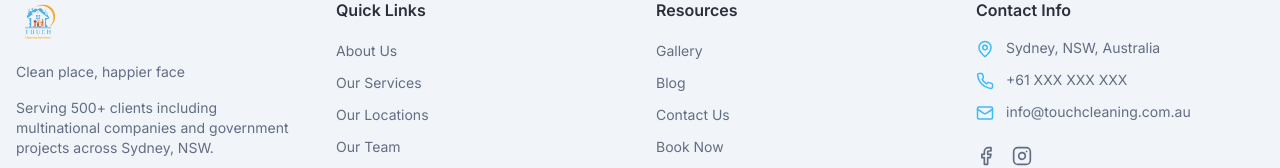
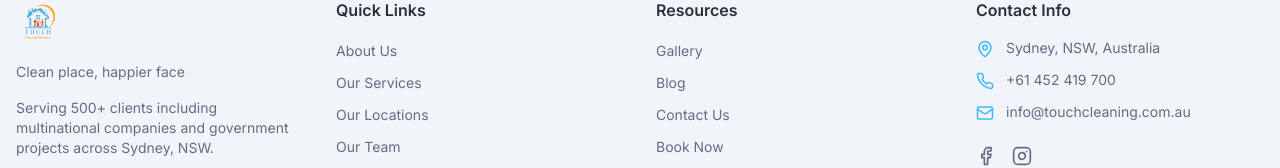
Before and after one commit to kingkoosal123-bit/touchcleaning, a React (Vite) app: page / in a window 1280 px wide. Shown: the part 2549-2717 px from the top of the page. Built offline with nearby package versions, Linux system fonts and the light colour scheme; no server answers; the database is empty; the HTML template or start-up script is replaced by a standard one.

Commit message:
Update Footer.tsx

```diff
--- a/src/components/Footer.tsx
+++ b/src/components/Footer.tsx
@@ -84,7 +84,7 @@ const Footer = () => {
                     rel="noopener noreferrer"
                     className="text-sm text-muted-foreground hover:underline"
                   >
-                    +61 XXX XXX XXX
+                    +61 452 419 700
                   </a>
                 </li>
               <li className="flex items-start space-x-3">
```
